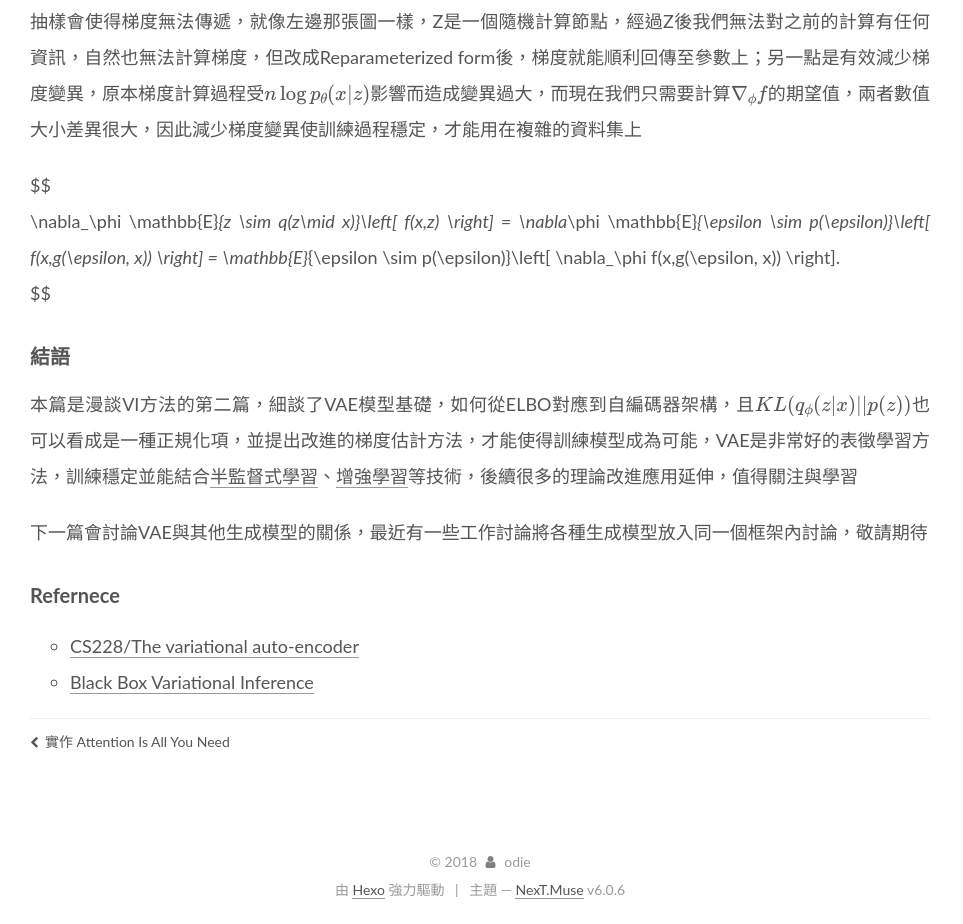
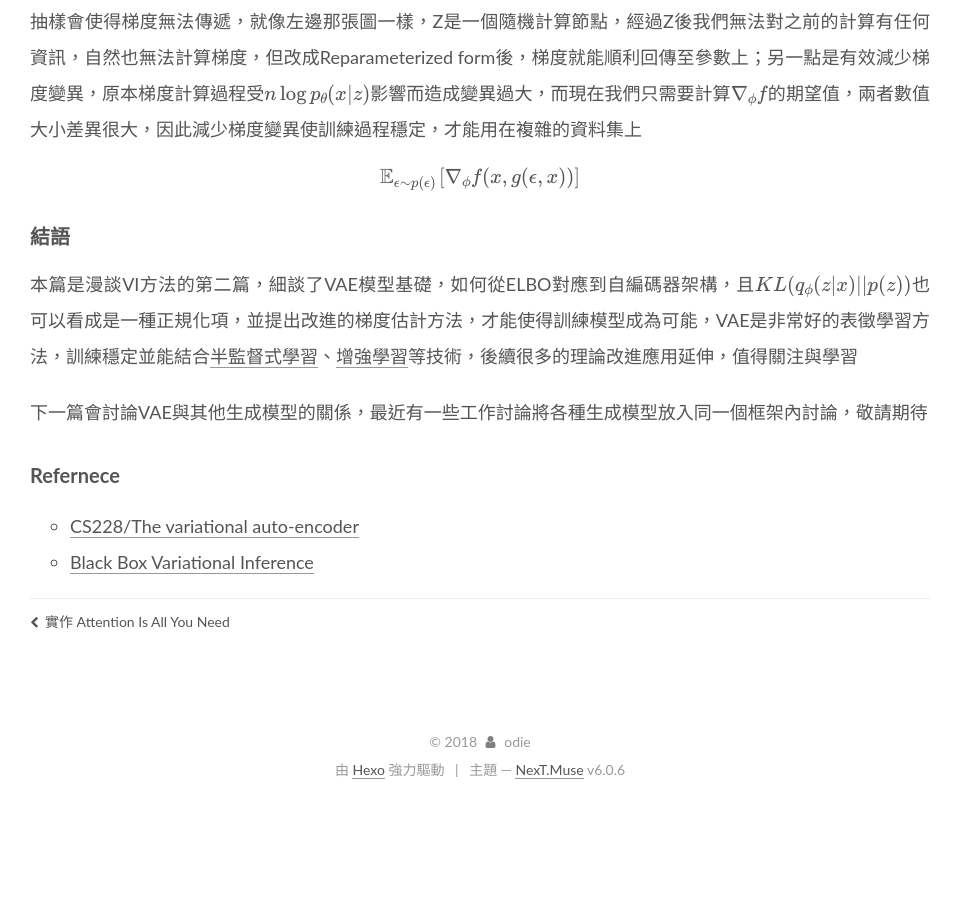
Before and after one commit to odie2630463/odie2630463.github.io, a plain HTML site: page 2018/09/20/vi-2/index.html in a window 1280 px wide. Shown: the part 4646-5570 px from the top of the page, without its empty margins (0-963 px from the left). After the commit the page ends 5450 px from the top, so only its background shows below. Drawn offline with nearby package versions, Linux system fonts and the light colour scheme; some packages are replaced by stand-ins of ours.

Commit message:
Site updated: 2018-09-20 17:52:35

```diff
--- a/2018/09/20/vi-2/index.html
+++ b/2018/09/20/vi-2/index.html
@@ -108,7 +108,7 @@
 <meta property="og:locale" content="zh-TW">
 <meta property="og:image" content="http://yoursite.com/media/C8CD4EAE-330B-4369-BB79-BA974B69EA45.png">
 <meta property="og:image" content="http://yoursite.com/media/7A9ABDDC-52AA-4946-961C-F2CE320DAA8F.png">
-<meta property="og:updated_time" content="2018-09-20T09:21:57.538Z">
+<meta property="og:updated_time" content="2018-09-20T09:52:06.667Z">
 <meta name="twitter:card" content="summary">
 <meta name="twitter:title" content="漫談 Variational Inference (二)">
 <meta name="twitter:description" content="本篇是漫談 Variational Inference 系列第二篇，前一篇介紹了隱變量模型並推導出了ELBO，而我們知道只要有辦法最大化ELBO，就可以去近似$\log_{\theta}p(x)$，但具體而言我們該如何計算呢？ 今天我們來細談一下Auto-encoding variational Bayes這篇論文，基於最大化ELBO，引入深度神經網路、低變異的梯度訓練方法提出 Variation">
@@ -430,7 +430,7 @@
 <p><img src="/media/7A9ABDDC-52AA-4946-961C-F2CE320DAA8F.png" alt="7A9ABDDC-52AA-4946-961C-F2CE320DAA8F"><br>圖片來源：<a href="https://www.dropbox.com/s/dl/v6ua3d9yt44vgb3/cover_and_thesis.pdf" target="_blank" rel="noopener">VARIATIONAL INFERENCE &amp; DEEP LEARNING: A NEW SYNTHESIS
 </a></p>
 <p>抽樣會使得梯度無法傳遞，就像左邊那張圖一樣，Z是一個隨機計算節點，經過Z後我們無法對之前的計算有任何資訊，自然也無法計算梯度，但改成Reparameterized form後，梯度就能順利回傳至參數上；另一點是有效減少梯度變異，原本梯度計算過程受$n \log p_{\theta}(x|z)$影響而造成變異過大，而現在我們只需要計算$\nabla_\phi f$的期望值，兩者數值大小差異很大，因此減少梯度變異使訓練過程穩定，才能用在複雜的資料集上</p>
-<p>$$<br>\nabla_\phi \mathbb{E}<em>{z \sim q(z\mid x)}\left[ f(x,z) \right] = \nabla</em>\phi \mathbb{E}<em>{\epsilon \sim p(\epsilon)}\left[ f(x,g(\epsilon, x)) \right] = \mathbb{E}</em>{\epsilon \sim p(\epsilon)}\left[ \nabla_\phi f(x,g(\epsilon, x)) \right].<br>$$</p>
+<p>$$<br>\mathbb{E}_{\epsilon \sim p(\epsilon)} \left[ \nabla _{\phi} f(x,g(\epsilon, x))\right]<br>$$</p>
 <h2 id="結語"><a href="#結語" class="headerlink" title="結語"></a>結語</h2><p>本篇是漫談VI方法的第二篇，細談了VAE模型基礎，如何從ELBO對應到自編碼器架構，且$KL(q_{\phi}(z|x)||p(z))$也可以看成是一種正規化項，並提出改進的梯度估計方法，才能使得訓練模型成為可能，VAE是非常好的表徵學習方法，訓練穩定並能結合<a href="https://arxiv.org/abs/1406.5298" target="_blank" rel="noopener">半監督式學習</a>、<a href="https://arxiv.org/pdf/1803.10122.pdf" target="_blank" rel="noopener">增強學習</a>等技術，後續很多的理論改進應用延伸，值得關注與學習</p>
 <p>下一篇會討論VAE與其他生成模型的關係，最近有一些工作討論將各種生成模型放入同一個框架內討論，敬請期待</p>
 <h2 id="Refernece"><a href="#Refernece" class="headerlink" title="Refernece"></a>Refernece</h2><ul>
```
Also changed, not shown: 2018/08/21/vi-1/index.html (+1 -1 lines), index.html (+1 -1 lines).
